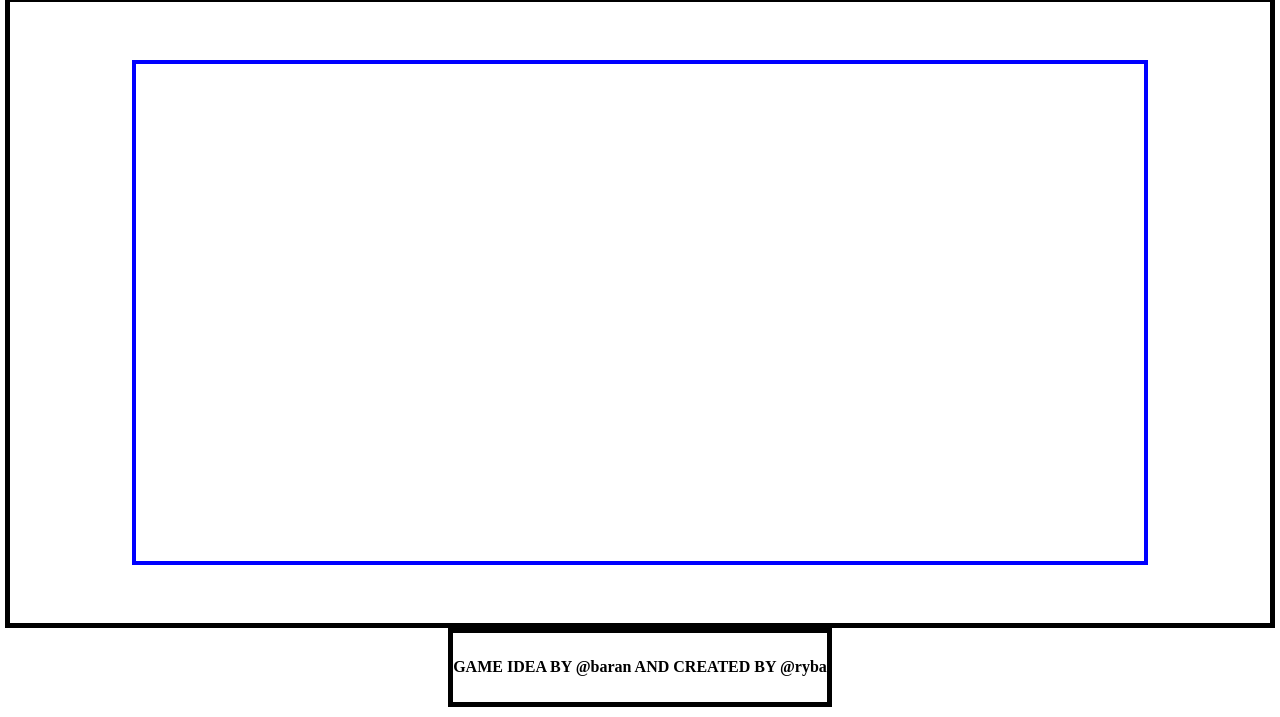
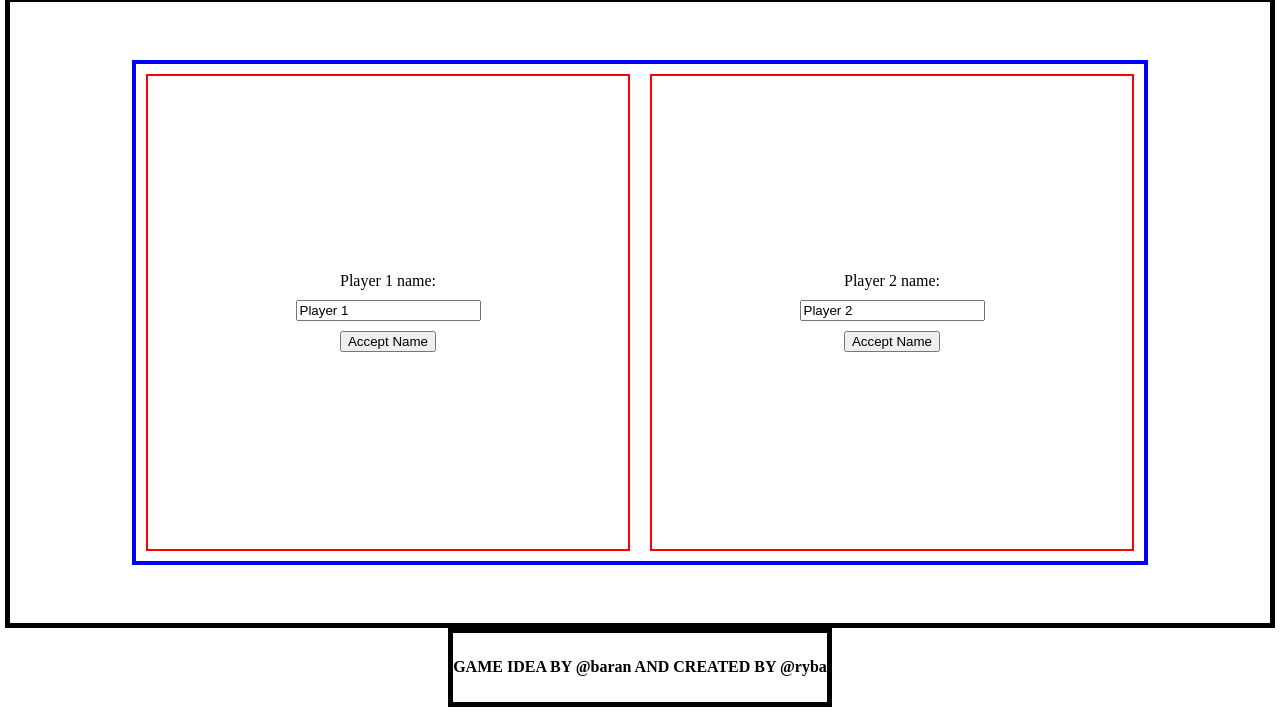
Before and after one commit to mkztx/kosteczka, a plain HTML site: page index.html in a window 1280 px wide. Both pictures are taken after a click on the button "Accept players". Shown: the part 103-820 px from the top of the page. Drawn offline with Linux system fonts and the light colour scheme.

Commit message:
changed align of items to fit game part

```diff
--- a/script.js
+++ b/script.js
@@ -2,14 +2,14 @@ const gamePart = document.getElementById('gamePart');
 
 const howManyPlayers = document.createElement('div');
 howManyPlayers.style.cssText =
-    'display:flex; flex-direction:column; align-items: center; justify-content: center; gap:10px; margin:10px;';
+    'display:flex; flex-direction:column; align-items: center; justify-content: center; gap:10px; margin:10px; flex:1;';
 howManyPlayers.innerText = 'How many players?';
 
 const howManyPlayersInput = document.createElement('input');
 howManyPlayersInput.setAttribute('id', 'playerNumber');
 howManyPlayers.setAttribute('class', 'playerBox');
 howManyPlayersInput.setAttribute('type', 'number');
-howManyPlayersInput.setAttribute('value', 'min 2 max 6');
+howManyPlayersInput.setAttribute('value', '2');
 howManyPlayersInput.setAttribute(
     'onclick',
     "howManyPlayersInput.setAttribute('value','')"
@@ -35,7 +35,7 @@ function selectPlayers() {
         createPlayer.setAttribute('id', `playerBox${i}`);
         createPlayer.innerText = `Player ${i + 1} name:`;
         createPlayer.style.cssText =
-            'display:flex; flex-direction:column; align-items: center; justify-content: center; gap:10px; margin:10px;';
+            'display:flex; flex-direction:column; align-items: center; justify-content: center; gap:10px; margin:10px; flex:1;';
         createPlayer.setAttribute('class', 'playerBox');
         const playerNameInput = document.createElement('input');
         playerNameInput.setAttribute('value', `Player ${i + 1}`);
--- a/style.css
+++ b/style.css
@@ -40,7 +40,7 @@ body {
     height: 80%;
     width: 80%;
     display: flex;
-    align-items: center;
+    align-items: stretch;
     justify-content: center;
 }
 
```
